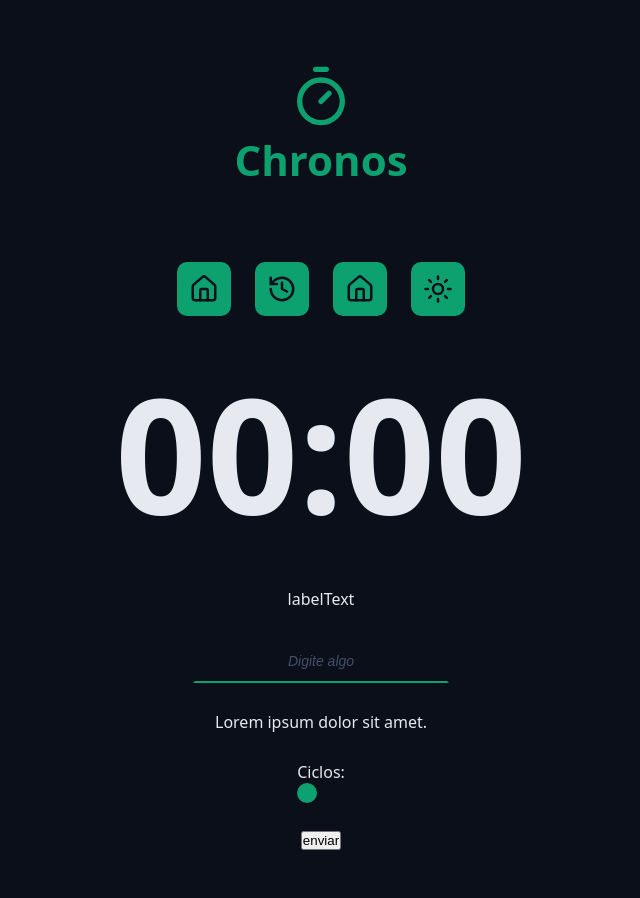
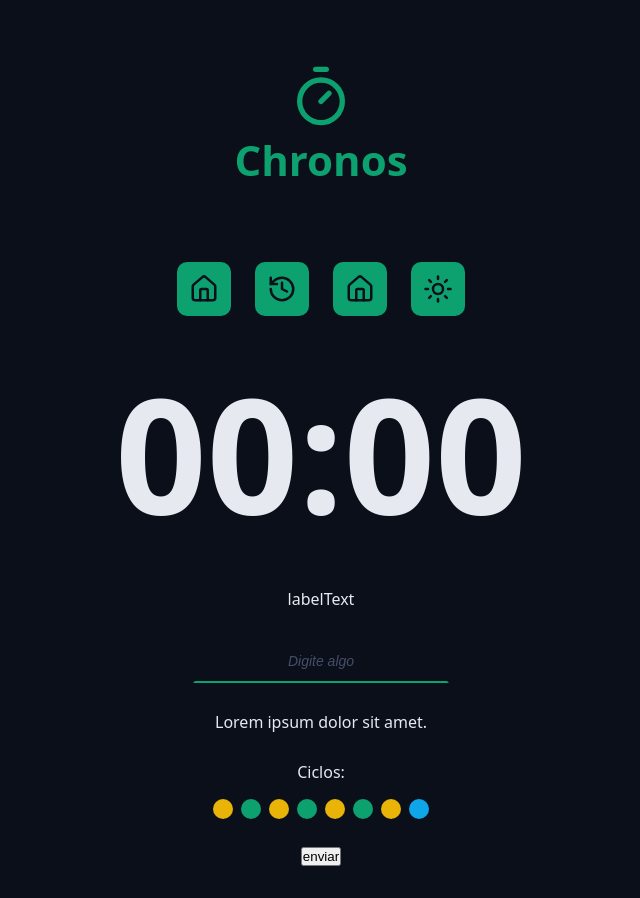
Before and after one commit to dutra357/chronos-app, a React (Vite) app in the folder app/: page / in a window 1280 px wide. Shown: the whole page, without its empty margins (319-959 px from the left). Built offline with nearby package versions, Linux system fonts and the light colour scheme.

Commit message:
CICLOS: Implementado componente para ciclos.

```diff
--- a/app/src/components/cycle/Cycle.module.css
+++ b/app/src/components/cycle/Cycle.module.css
@@ -1,9 +1,14 @@
 .cycle {
-
+    display: flex;
+    flex-direction: column;
+    align-items: center;
+    justify-content: center;
+    gap: 1.6rem;
 }
 
 .cycleDots {
     display: flex;
+    gap: 0.8rem;
 }
 
 .cycleDot {
@@ -12,3 +17,15 @@
     background-color: var(--primary);
     border-radius: 50%;
 }
+
+.workTime {
+    background-color: var(--warning);
+}
+
+.shortBreakTime {
+    background-color: var(--primary);
+}
+
+.longBreakTime {
+    background-color: var(--info);
+}
--- a/app/src/components/cycle/Cycle.tsx
+++ b/app/src/components/cycle/Cycle.tsx
@@ -7,8 +7,14 @@ export function Cycle() {
             <span>Ciclos:</span>
 
             <div className={styles.cycleDots}>
-
-                <span className={styles.cycleDot}></span>
+                <span className={`${styles.cycleDot} ${styles.workTime}`}></span>
+                <span className={`${styles.cycleDot} ${styles.shortBreakTime}`}></span>
+                <span className={`${styles.cycleDot} ${styles.workTime}`}></span>
+                <span className={`${styles.cycleDot} ${styles.shortBreakTime}`}></span>
+                <span className={`${styles.cycleDot} ${styles.workTime}`}></span>
+                <span className={`${styles.cycleDot} ${styles.shortBreakTime}`}></span>
+                <span className={`${styles.cycleDot} ${styles.workTime}`}></span>
+                <span className={`${styles.cycleDot} ${styles.longBreakTime}`}></span>
             </div>
         </div>
     )
```
